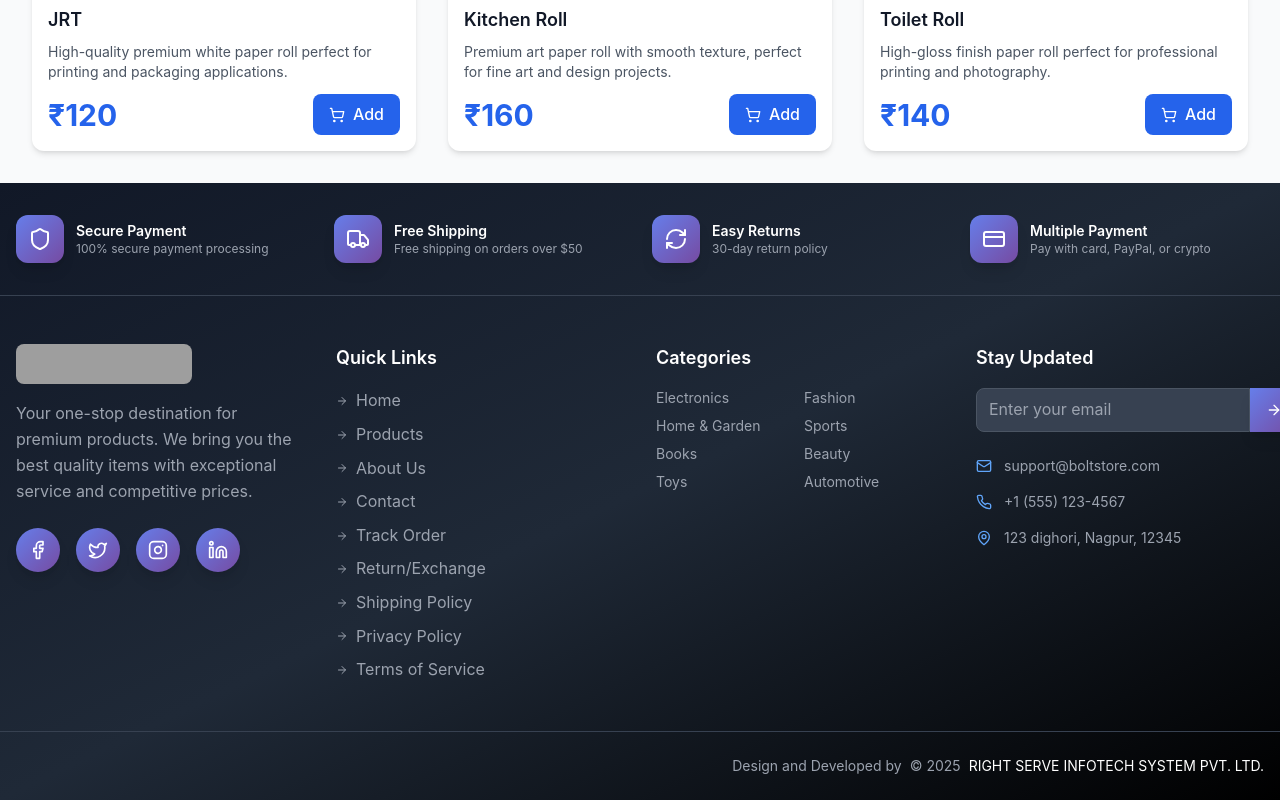
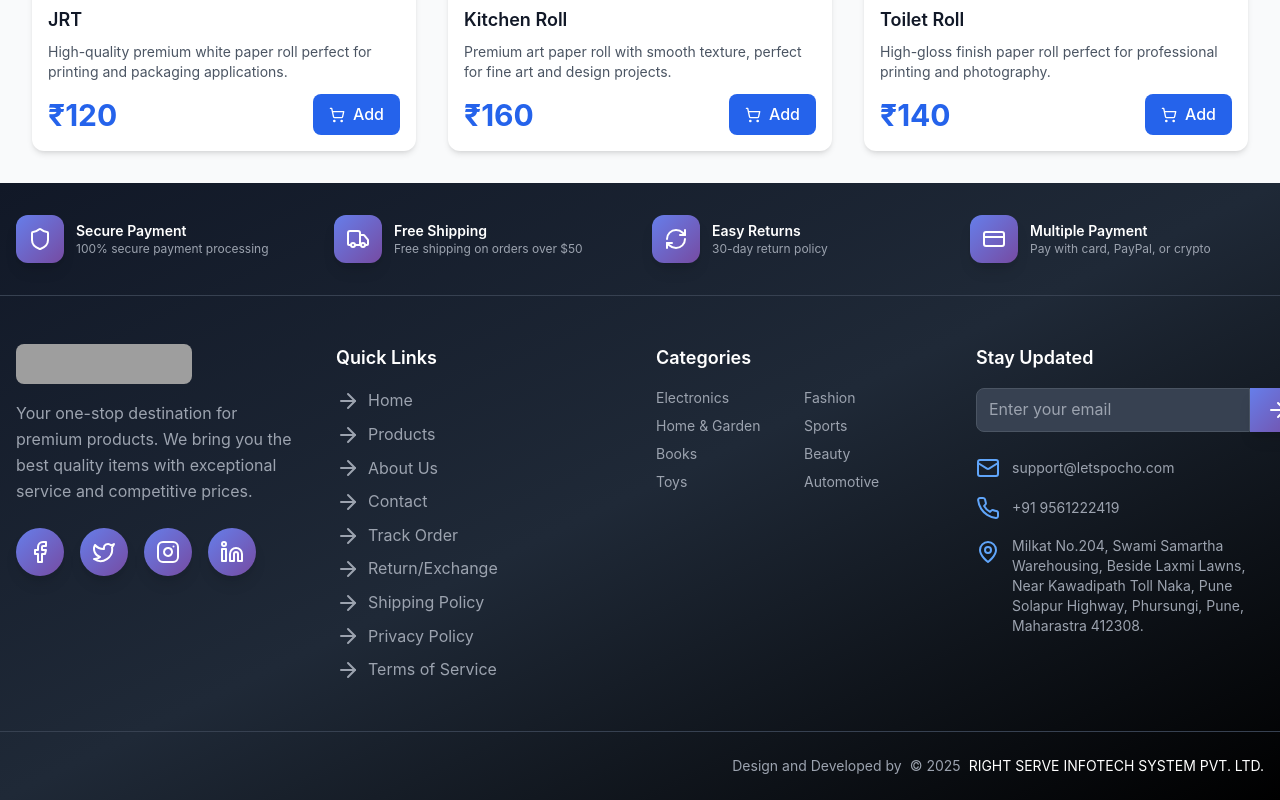
Before and after one commit to rajatmalve/E-com.website, a React (Vite) app: page /products in a window 1280 px wide. Shown: the part 1042-1842 px from the top of the page. Built offline with nearby package versions, Linux system fonts and the light colour scheme; grey boxes are pictures that could not be loaded.

Commit message:
footerchengess

```diff
--- a/src/components/Footer.jsx
+++ b/src/components/Footer.jsx
@@ -155,7 +155,7 @@ const Footer = () => {
                   className="p-3 bg-primary-gradient rounded-full hover:scale-110 transition-all duration-300 shadow-lg"
                   aria-label={social.label}
                 >
-                  <social.icon className="w-5 h-5" />
+                  <social.icon className="w-6 h-6" />
                 </motion.a>
               ))}
             </div>
@@ -177,7 +177,7 @@ const Footer = () => {
                       onClick={handleTrackOrderClick}
                       className="text-gray-400 hover:text-white transition-colors duration-200 flex items-center group w-full text-left"
                     >
-                      <ArrowRight className="w-3 h-3 mr-2 group-hover:translate-x-1 transition-transform" />
+                      <ArrowRight className="w-6 h-6 mr-2 group-hover:translate-x-1 transition-transform" />
                       {link.name}
                     </button>
                   ) : (
@@ -185,7 +185,7 @@ const Footer = () => {
                       to={link.href}
                       className="text-gray-400 hover:text-white transition-colors duration-200 flex items-center group"
                     >
-                      <ArrowRight className="w-3 h-3 mr-2 group-hover:translate-x-1 transition-transform" />
+                      <ArrowRight className="w-6 h-6 mr-2 group-hover:translate-x-1 transition-transform" />
                       {link.name}
                     </Link>
                   )}
@@ -240,23 +240,29 @@ const Footer = () => {
                   type="submit"
                   className="px-4 py-2 bg-primary-gradient rounded-r-lg transition-all duration-300 shadow-lg hover:opacity-90"
                 >
-                  <ArrowRight className="w-4 h-4" />
+                  <ArrowRight className="w-6 h-6" />
                 </button>
               </div>
             </form>
 
             <div className="space-y-4">
               <div className="flex items-center space-x-3">
-                <Mail className="w-4 h-4 text-blue-400" />
-                <span className="text-gray-400 text-sm">support@boltstore.com</span>
+                <Mail className="w-6 h-6 text-blue-400" />
+                <span className="text-gray-400 text-sm">support@letspocho.com</span>
               </div>
               <div className="flex items-center space-x-3">
-                <Phone className="w-4 h-4 text-blue-400" />
-                <span className="text-gray-400 text-sm">+1 (555) 123-4567</span>
+                <Phone className="w-6 h-6 text-blue-400" />
+                <a
+                  href="tel:+919561222419"
+                  className="text-gray-400 text-sm hover:underline"
+                >
+                  +91 9561222419
+                </a>
               </div>
-              <div className="flex items-center space-x-3">
-                <MapPin className="w-4 h-4 text-blue-400" />
-                <span className="text-gray-400 text-sm">123 dighori, Nagpur, 12345</span>
+
+              <div className="flex space-x-3">
+                <MapPin className="w-6 h-6 text-blue-400 flex-shrink-0 mt-1" />
+                <p className="text-gray-400 text-sm">Milkat No.204, Swami Samartha Warehousing, Beside Laxmi Lawns, Near Kawadipath Toll Naka, Pune Solapur Highway, Phursungi, Pune, Maharastra 412308.</p>
               </div>
             </div>
           </motion.div>
--- a/src/components/ProductCard.jsx
+++ b/src/components/ProductCard.jsx
@@ -26,7 +26,7 @@ export default function ProductCard({ product, index }) {
   };
 
   const handleProductClick = () => {
-    navigate(`/products/₹{product.id}`);
+    navigate(`/products/${product.id}`);
   };
 
   return (
```
Also changed, not shown: public/15august.jpeg (added). Lines whose indentation alone changed are shown as unchanged.
